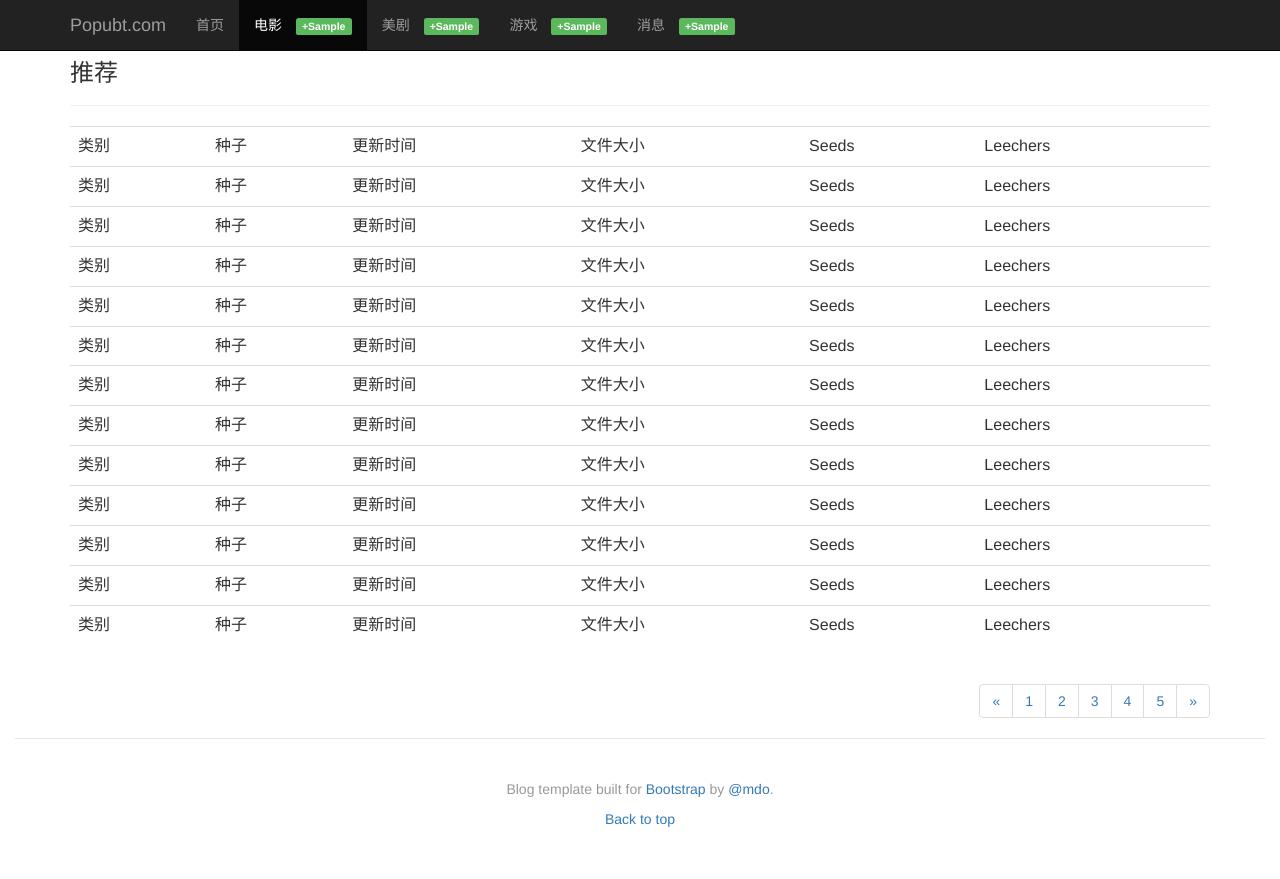
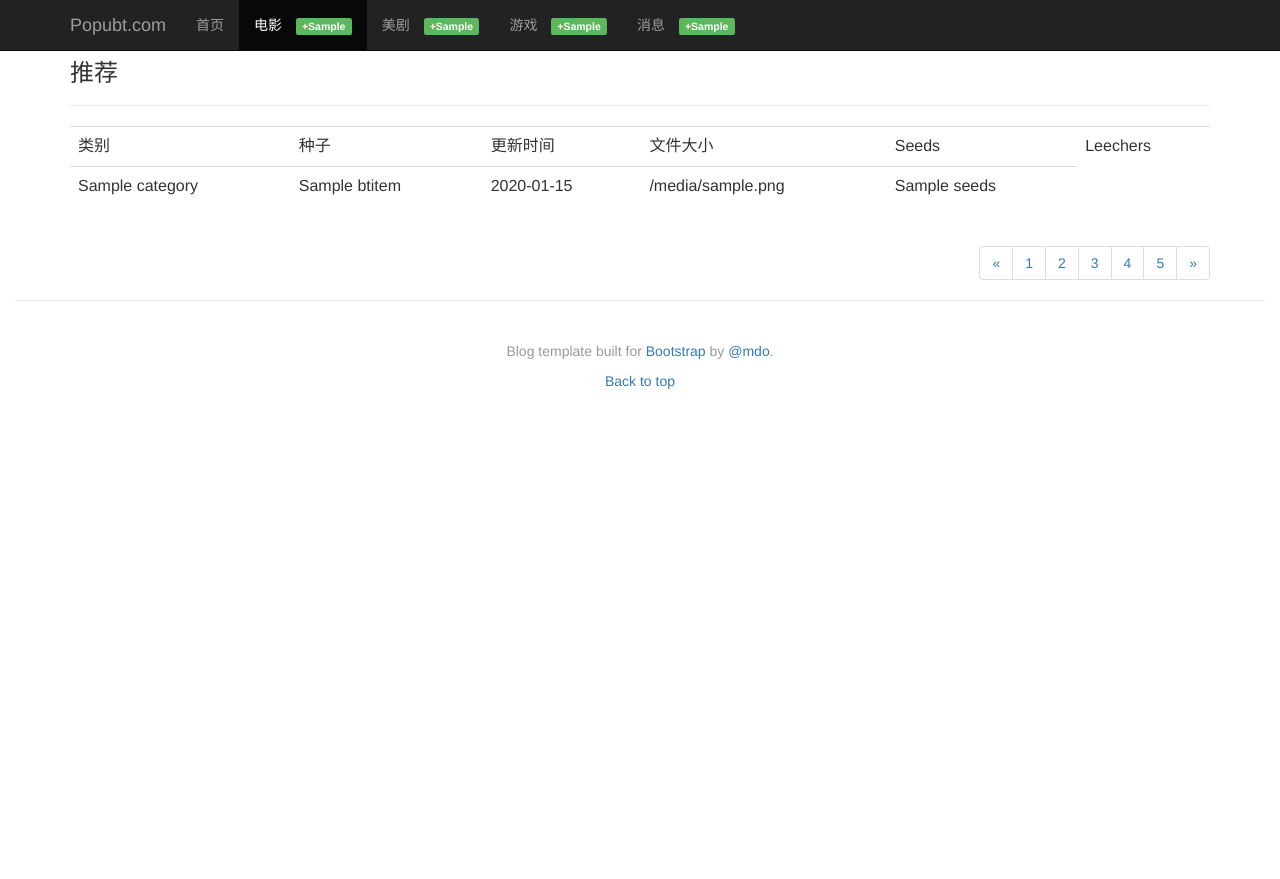
Before and after one commit to hansenDise/popu, a Django app: template btshare/templates/btshare/index.html in a window 1280 px wide. After the commit the page ends 389 px from the top, so only its background shows below. Run offline with Django 3.2, Linux system fonts and the light colour scheme; the template is opened without the code that fills it: most values are stand-ins (such as "Sample title", 1, 10 or a date in 2020); parts of the project's set-up code (start-up, migrations or seed data) failed here and were passed over; some libraries are stand-ins or nearby versions.

Commit message:
Update index.html

```diff
--- a/btshare/templates/btshare/index.html
+++ b/btshare/templates/btshare/index.html
@@ -22,103 +22,15 @@
                     <td>Seeds</td>
                     <td>Leechers</td>
                 </tr>
-
+                {% for btitem in btlist %}
                 <tr>
-                    <td>类别</td>
-                    <td>种子</td>
-                    <td>更新时间</td>
-                    <td>文件大小</td>
-                    <td>Seeds</td>
-                    <td>Leechers</td>
+                    <td>{{ btitem.category }}</td>
+                    <td>{{ btitem.name }}</td>
+                    <td>{{ btitem.addedtime }}</td>
+                    <td>{{ btitem.filesize }}</td>
+                    <td>{{ btitem.seeds }}</td>
                 </tr>
-                <tr>
-                    <td>类别</td>
-                    <td>种子</td>
-                    <td>更新时间</td>
-                    <td>文件大小</td>
-                    <td>Seeds</td>
-                    <td>Leechers</td>
-                </tr>
-                <tr>
-                    <td>类别</td>
-                    <td>种子</td>
-                    <td>更新时间</td>
-                    <td>文件大小</td>
-                    <td>Seeds</td>
-                    <td>Leechers</td>
-                </tr>
-                <tr>
-                    <td>类别</td>
-                    <td>种子</td>
-                    <td>更新时间</td>
-                    <td>文件大小</td>
-                    <td>Seeds</td>
-                    <td>Leechers</td>
-                </tr>
-                <tr>
-                    <td>类别</td>
-                    <td>种子</td>
-                    <td>更新时间</td>
-                    <td>文件大小</td>
-                    <td>Seeds</td>
-                    <td>Leechers</td>
-                </tr>
-                <tr>
-                    <td>类别</td>
-                    <td>种子</td>
-                    <td>更新时间</td>
-                    <td>文件大小</td>
-                    <td>Seeds</td>
-                    <td>Leechers</td>
-                </tr>
-                <tr>
-                    <td>类别</td>
-                    <td>种子</td>
-                    <td>更新时间</td>
-                    <td>文件大小</td>
-                    <td>Seeds</td>
-                    <td>Leechers</td>
-                </tr>
-                <tr>
-                    <td>类别</td>
-                    <td>种子</td>
-                    <td>更新时间</td>
-                    <td>文件大小</td>
-                    <td>Seeds</td>
-                    <td>Leechers</td>
-                </tr>
-                <tr>
-                    <td>类别</td>
-                    <td>种子</td>
-                    <td>更新时间</td>
-                    <td>文件大小</td>
-                    <td>Seeds</td>
-                    <td>Leechers</td>
-                </tr>
-                <tr>
-                    <td>类别</td>
-                    <td>种子</td>
-                    <td>更新时间</td>
-                    <td>文件大小</td>
-                    <td>Seeds</td>
-                    <td>Leechers</td>
-                </tr>
-                <tr>
-                    <td>类别</td>
-                    <td>种子</td>
-                    <td>更新时间</td>
-                    <td>文件大小</td>
-                    <td>Seeds</td>
-                    <td>Leechers</td>
-                </tr>
-                <tr>
-                    <td>类别</td>
-                    <td>种子</td>
-                    <td>更新时间</td>
-                    <td>文件大小</td>
-                    <td>Seeds</td>
-                    <td>Leechers</td>
-                </tr>
+                {% endfor %}
             </table>
             <div class="pages">
                 <nav>
```
